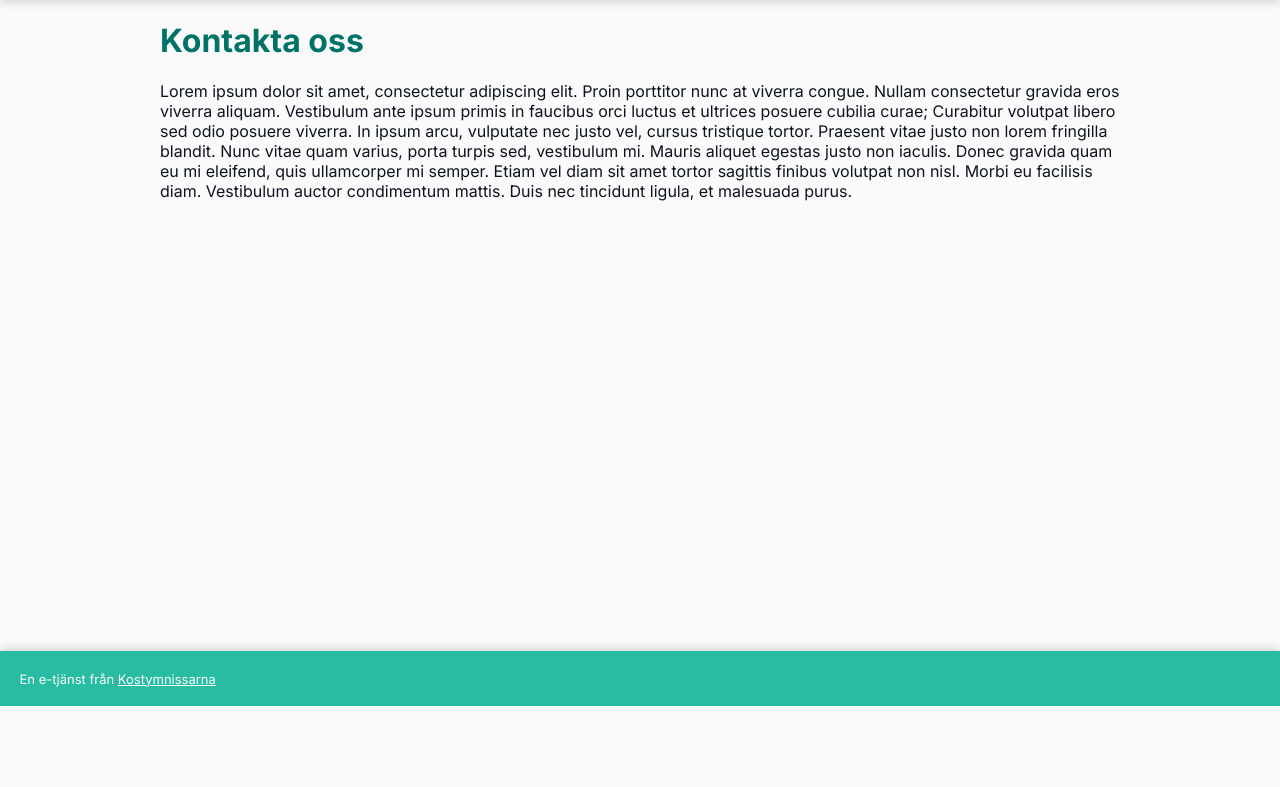
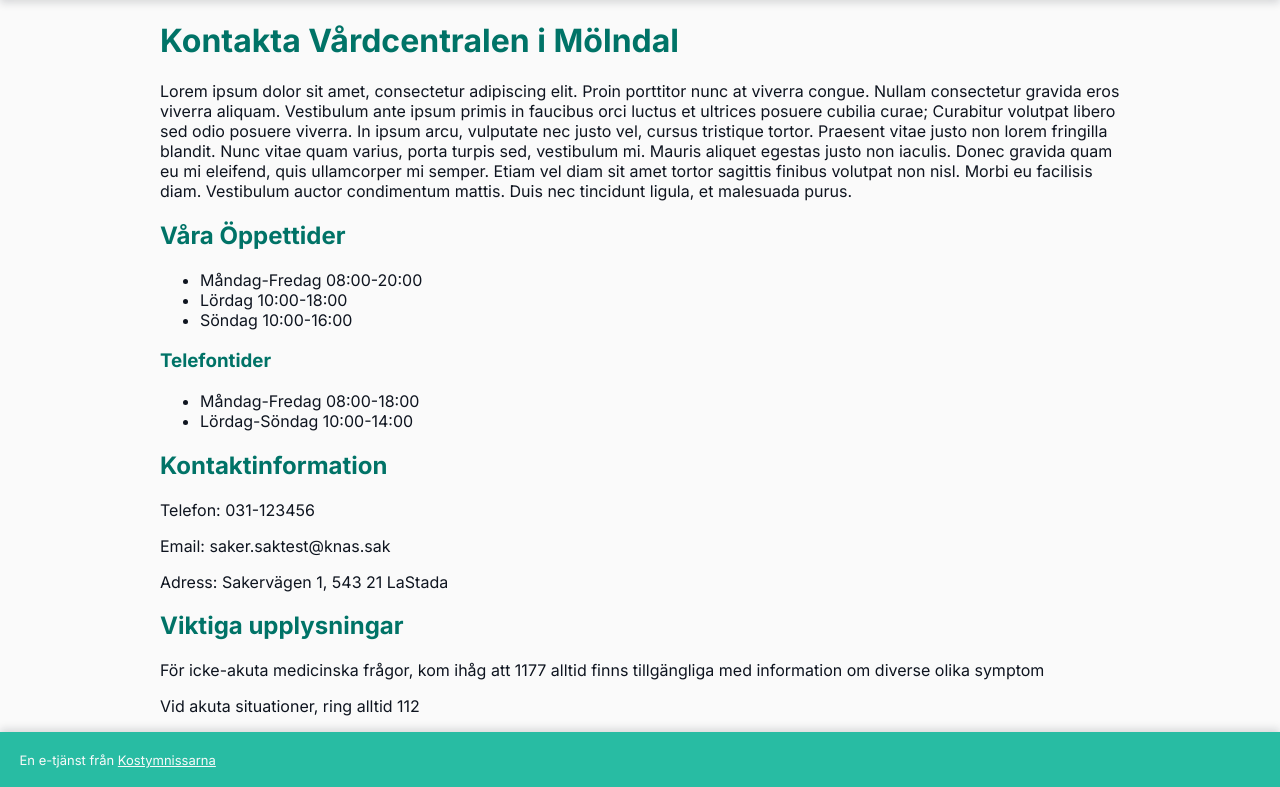
Before and after one commit to KostymnisseO/Kostymnissarna, a PHP site: page /contact.php in a window 1280 px wide. Shown: the part 94-881 px from the top of the page. Before the commit the page ends 800 px from the top, so only its background shows below. Run offline with PHP 8.4, Linux system fonts and the light colour scheme; some web fonts are replaced.

Commit message:
First draft av "Kontakt" sida

```diff
--- a/website/contact.php
+++ b/website/contact.php
@@ -8,9 +8,34 @@
   <body>
     <?php include "shared/header.php"; ?>
     <main>
-        <h1>Kontakta oss</h1>
+        <h1>Kontakta Vårdcentralen i Mölndal</h1>
         <p>Lorem ipsum dolor sit amet, consectetur adipiscing elit. Proin porttitor nunc at viverra congue. Nullam consectetur gravida eros viverra aliquam. Vestibulum ante ipsum primis in faucibus orci luctus et ultrices posuere cubilia curae; Curabitur volutpat libero sed odio posuere viverra. In ipsum arcu, vulputate nec justo vel, cursus tristique tortor. Praesent vitae justo non lorem fringilla blandit. Nunc vitae quam varius, porta turpis sed, vestibulum mi. Mauris aliquet egestas justo non iaculis. Donec gravida quam eu mi eleifend, quis ullamcorper mi semper. Etiam vel diam sit amet tortor sagittis finibus volutpat non nisl. Morbi eu facilisis diam. Vestibulum auctor condimentum mattis. Duis nec tincidunt ligula, et malesuada purus. </p>
-        </div>
+          <h2>Våra Öppettider</h2>
+            <div>
+              <ul>
+                <li>Måndag-Fredag 08:00-20:00</li>
+                <li>Lördag 10:00-18:00</li>
+                <li>Söndag 10:00-16:00</li>
+              </ul>
+            </div>
+          <h3>Telefontider</h3>
+            <div>
+              <ul>
+                <li>Måndag-Fredag 08:00-18:00</li>
+                <li>Lördag-Söndag 10:00-14:00</li>
+              </ul>
+            </div>
+          <h2>Kontaktinformation</h2>
+            <div>
+              <p>Telefon: 031-123456</p>
+              <p>Email: saker.saktest@knas.sak</p>
+              <p>Adress: Sakervägen 1, 543 21 LaStada</p>
+            </div>
+          <h2>Viktiga upplysningar</h2>
+            <div>
+              <p>För icke-akuta medicinska frågor, kom ihåg att 1177 alltid finns tillgängliga med information om diverse olika symptom</p>
+              <p>Vid akuta situationer, ring alltid 112</p>
+          </div>
     </main>
     <?php include "shared/footer.php"; ?>
   </body>
```
